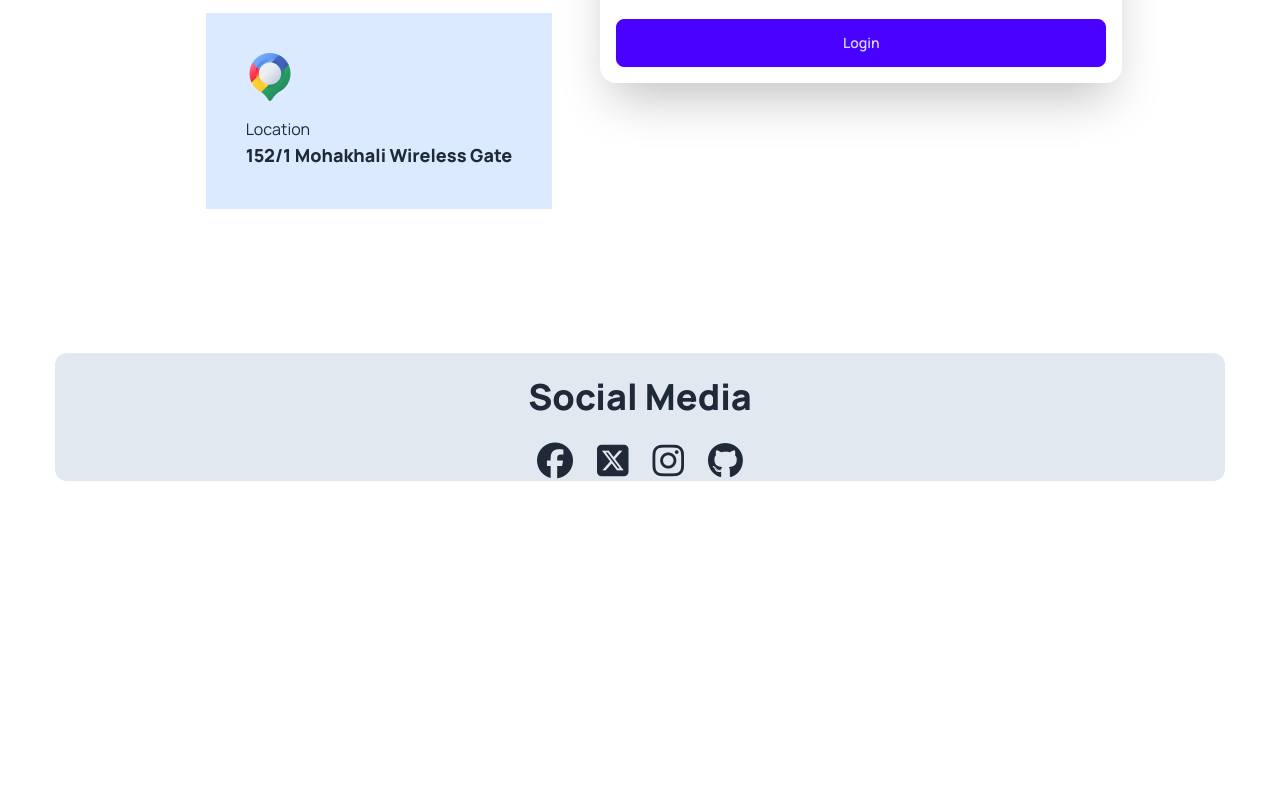
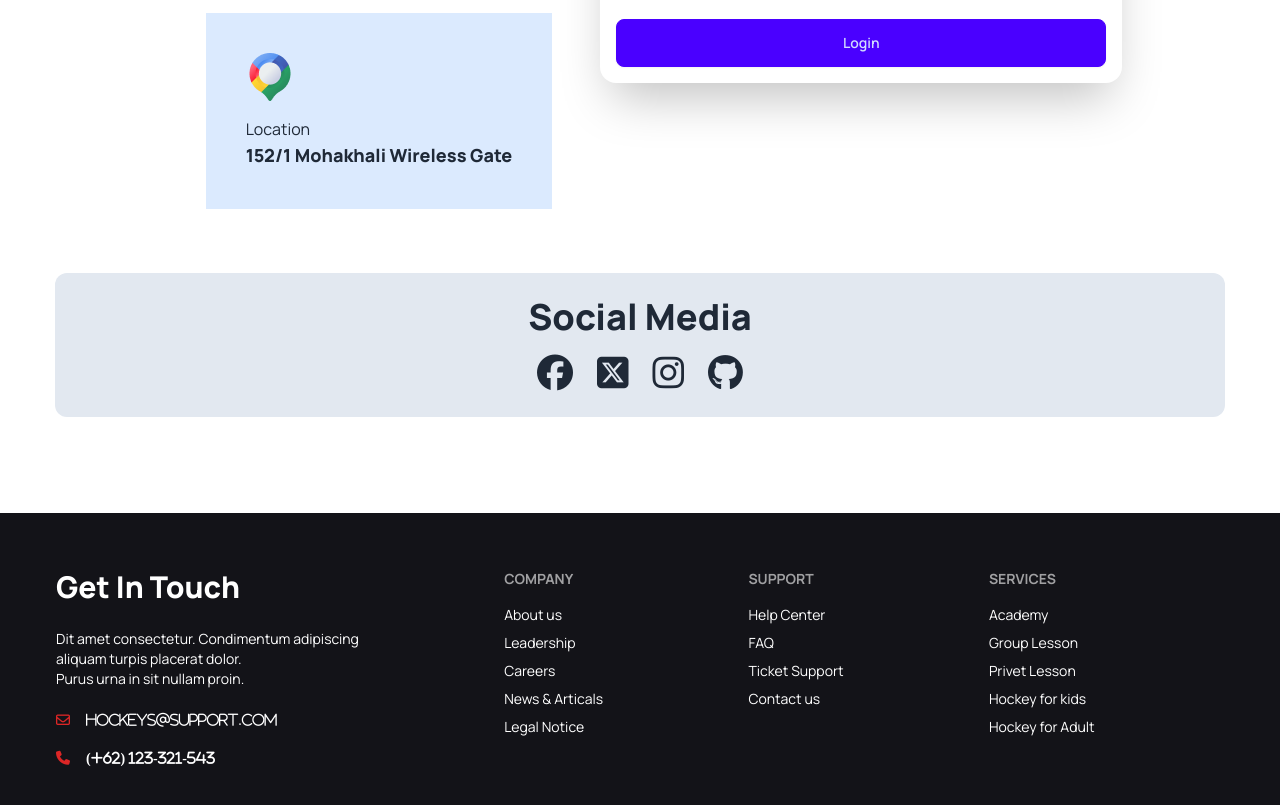
Before and after one commit to nafiulalis/hockeys, a plain HTML site: page index.html in a window 1280 px wide. Shown: the part 4709-5514 px from the top of the page. Before the commit the page ends 5190 px from the top, so only its background shows below. Drawn offline with nearby package versions, Linux system fonts and the light colour scheme.

Commit message:
footer section added

```diff
--- a/index.html
+++ b/index.html
@@ -42,8 +42,7 @@
             <div class="navbar-start">
                 <div class="dropdown">
                     <div tabindex="0" role="button" class="btn btn-ghost lg:hidden">
-                        <svg xmlns="http://www.w3.org/2000/svg" class="h-5 w-5" fill="none"
-                            stroke="currentColor">
+                        <svg xmlns="http://www.w3.org/2000/svg" class="h-5 w-5" fill="none" stroke="currentColor">
                             <path stroke-linecap="round" stroke-linejoin="round" stroke-width="2"
                                 d="M4 6h16M4 12h8m-8 6h16" />
                         </svg>
@@ -481,12 +480,13 @@
             </div>
         </section>
         <!-- Social Media Section -->
-        <div class="mt-24 lg:w-[1170px] mx-auto bg-slate-200 rounded-xl ">
-            <div class="text-center">
-                <h2 class="text-4xl font-extrabold py-6">Social Media</h2>
+        <section>
+            <div class="mt-4 lg:w-[1170px] mx-auto bg-slate-200 rounded-xl p-6 ">
+                <div class="text-center py-">
+                    <h2 class="text-4xl font-extrabold">Social Media</h2>
                 </div>
-            <div>
-                <nav class="flex justify-center items-center  gap-6">
+                <div class="space-y-4 pt-4">
+                    <nav class="flex justify-center items-center gap-6">
                         <a href=""><i class="fa-brands fa-facebook text-4xl"></i></a>
                         <a href=""><i class="fa-brands fa-square-x-twitter text-4xl"></i></a>
                         <a href=""><i class="fa-brands fa-instagram text-4xl"></i></a>
@@ -495,9 +495,40 @@
                     </nav>
                 </div>
             </div>
+        </section>
 
     </main>
-    <footer>
+    <footer class="footer p-14 bg-[#131318] text-white text-base-content mt-24">
+        <aside class="space-y-4">
+            <h2 class="text-3xl font-extrabold">Get In Touch</h2>
+            <p>Dit amet consectetur. Condimentum adipiscing <br>aliquam turpis placerat dolor. <br> Purus urna in sit
+                nullam proin. </p>
+            <i class="fa-regular text-red-600 fa-envelope"><span class="pl-4 text-white">hockeys@support.com</span></i>
+            <i class="fa-solid text-red-600 fa-phone "><span class="text-white pl-4">(+62) 123-321-543</span></i>
+        </aside>
+        <nav>
+            <header class="footer-title">Company</header>
+            <a class="link link-hover">About us</a>
+            <a class="link link-hover">Leadership</a>
+            <a class="link link-hover">Careers</a>
+            <a class="link link-hover">News & Articals</a>
+            <a class="link link-hover">Legal Notice</a>
+        </nav>
+        <nav>
+            <header class="footer-title">Support</header>
+            <a class="link link-hover">Help Center</a>
+            <a class="link link-hover">FAQ</a>
+            <a class="link link-hover">Ticket Support</a>
+            <a class="link link-hover">Contact us</a>
+        </nav>
+        <nav>
+            <header class="footer-title">Services</header>
+            <a class="link link-hover">Academy</a>
+            <a class="link link-hover">Group Lesson</a>
+            <a class="link link-hover">Privet Lesson</a>
+            <a class="link link-hover">Hockey for kids</a>
+            <a class="link link-hover">Hockey for Adult</a>
+        </nav>
 
     </footer>
 </body>
```
Lines whose indentation alone changed are shown as unchanged.
